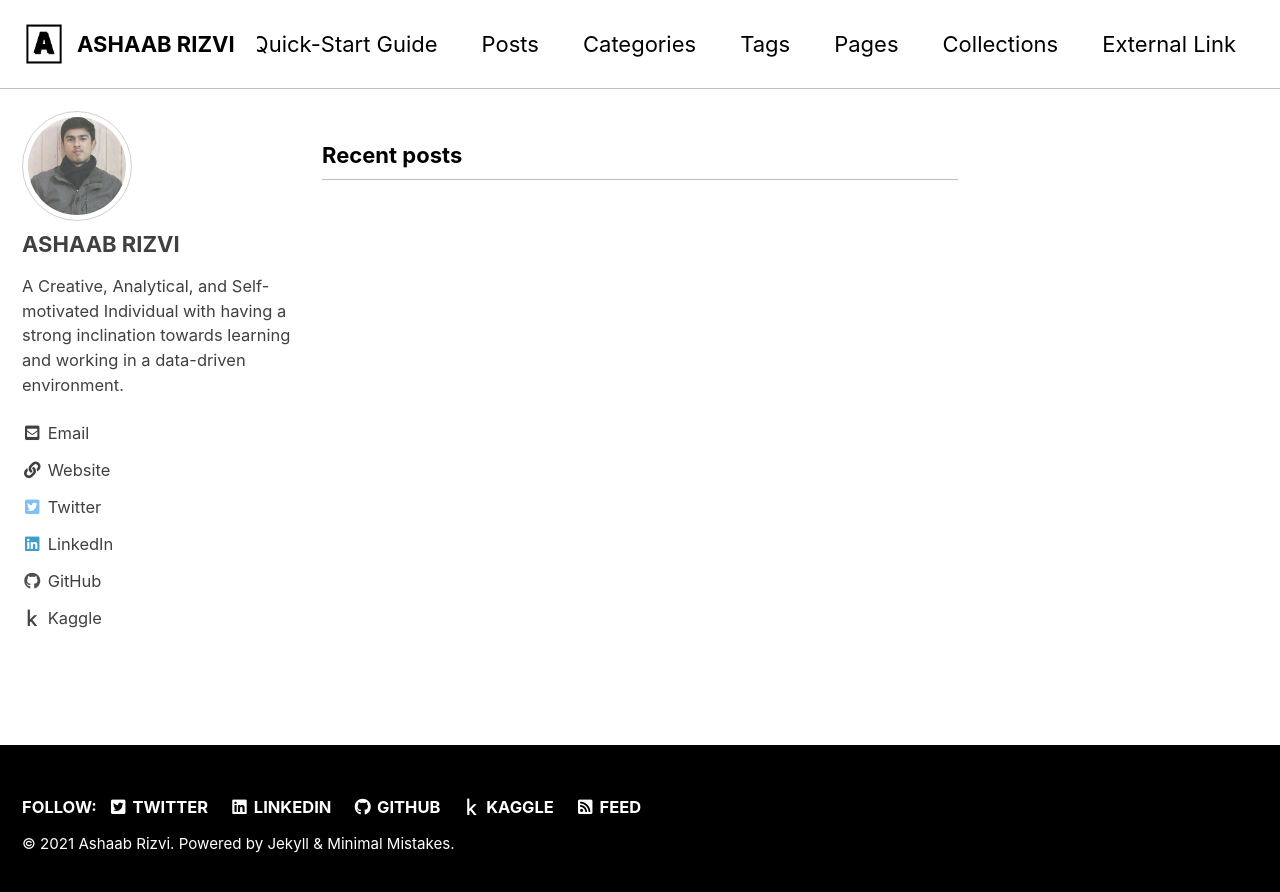
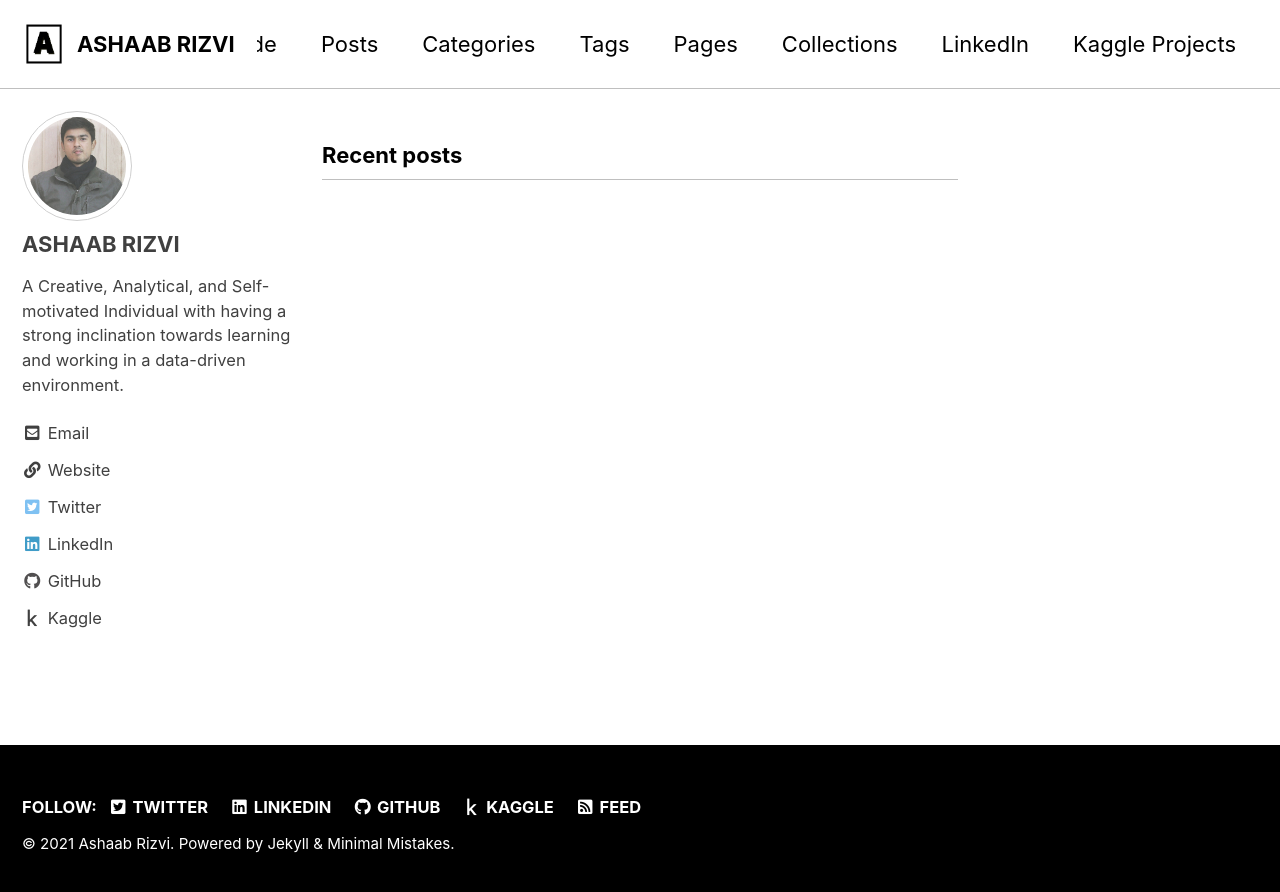
Before and after one commit to samjammy/ashaabrizvi.github.io, a Jekyll site: the page built from index.html, in a window 1280 px wide. Shown: the top 892 px of the page. Built offline with Jekyll 4.4.1, drawn with Linux system fonts in a browser that asks for light colours; cached includes are drawn as plain includes; the list of posts is cut into pages by our own code.

Commit message:
Update navigation.yml

```diff
--- a/_data/navigation.yml
+++ b/_data/navigation.yml
@@ -12,5 +12,7 @@ main:
     url: /page-archive/
   - title: "Collections"
     url: /collection-archive/
-  - title: "External Link"
-    url: https://google.com
+  - title: "LinkedIn"
+    url: https://linkedin.com/in/ashaabrizvi/
+  - title: "Kaggle Projects"
+    url: https://kaggle.com/ashaabrizvi/code
```
